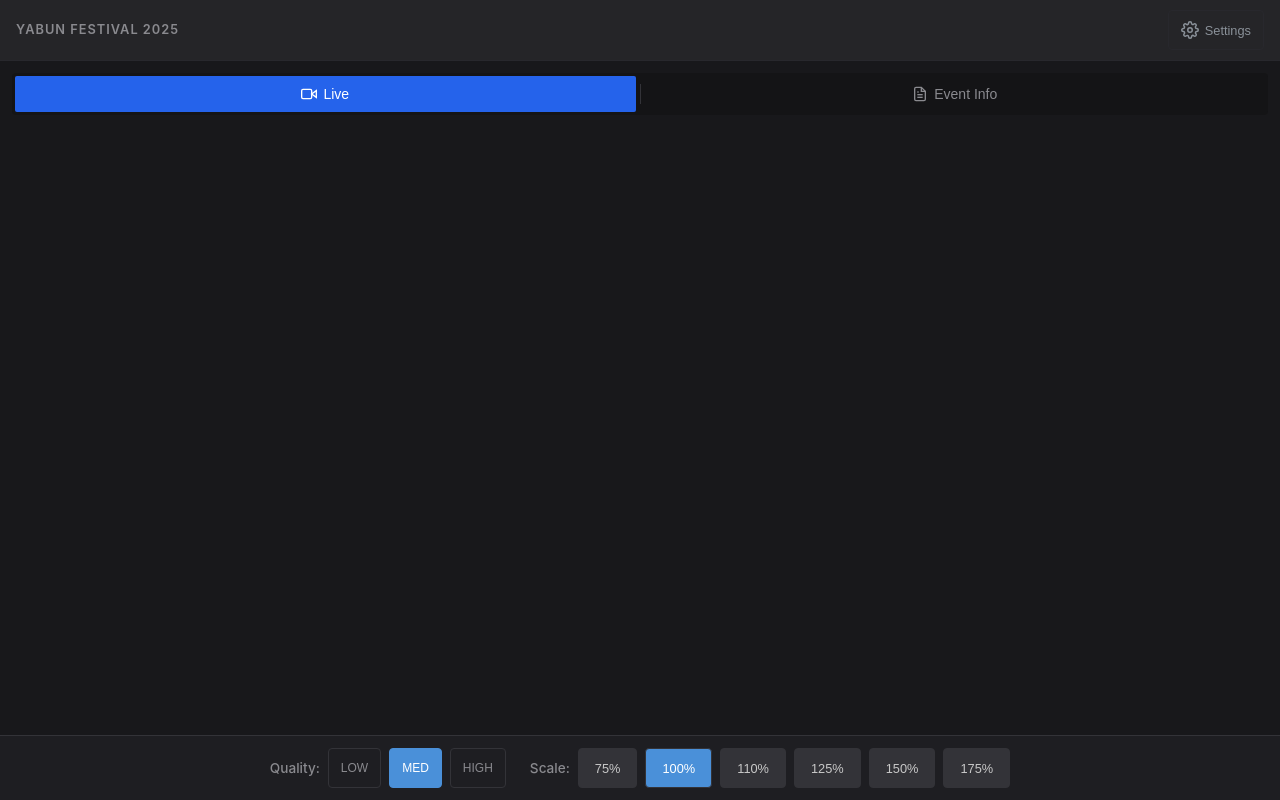
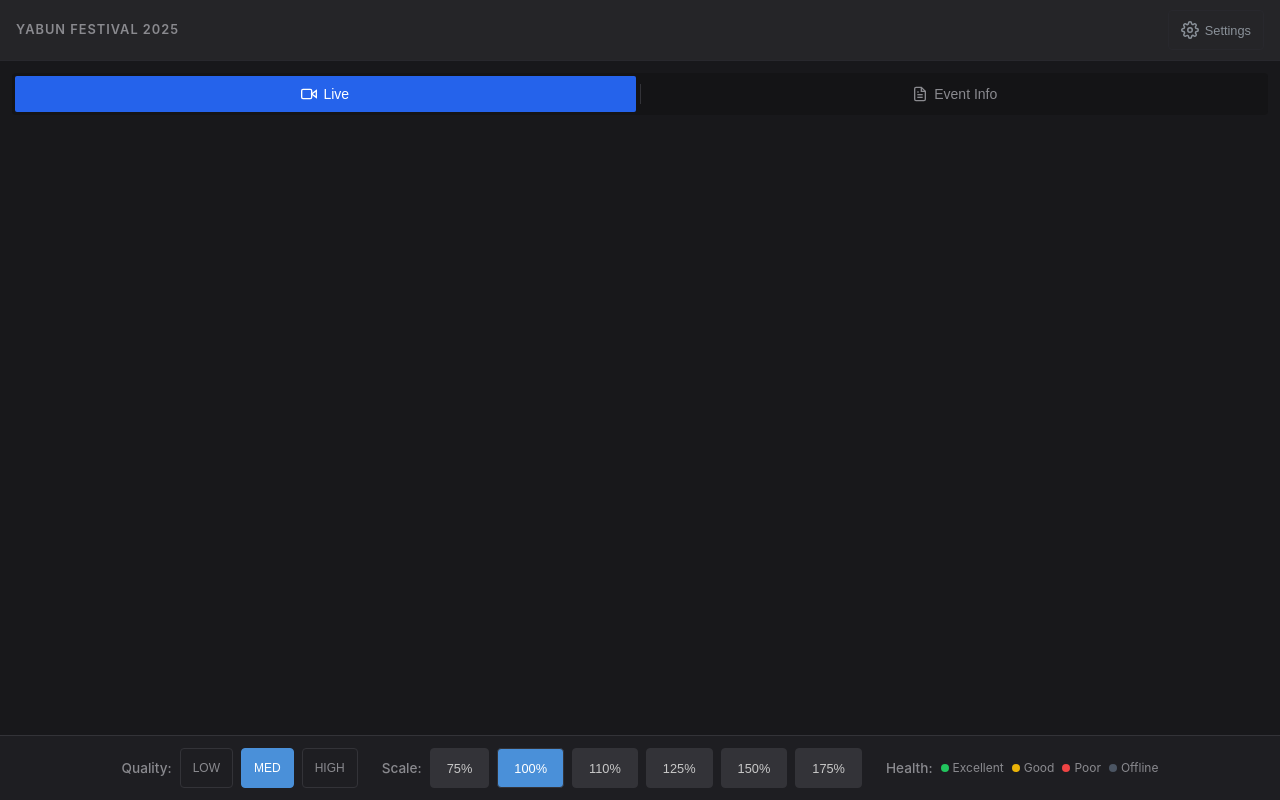
Before and after one commit to MediahouseTech/Play, a website: page index.html in a window 1280 px wide. Drawn offline with nearby package versions, Linux system fonts and the light colour scheme; no server answers.

Commit message:
Add connection health legend to footer

```diff
--- a/css/dashboard.css
+++ b/css/dashboard.css
@@ -2486,6 +2486,41 @@ html, body {
     opacity: 0.5;
 }
 
+/* Footer legend for connection health */
+.footer-legend {
+    font-size: 0.75rem;
+}
+
+.legend-item {
+    display: inline-flex;
+    align-items: center;
+    gap: 4px;
+    color: var(--text-secondary);
+}
+
+.legend-dot {
+    width: 8px;
+    height: 8px;
+    border-radius: 50%;
+    display: inline-block;
+}
+
+.legend-dot.excellent {
+    background: #22c55e;
+}
+
+.legend-dot.good {
+    background: #eab308;
+}
+
+.legend-dot.poor {
+    background: #ef4444;
+}
+
+.legend-dot.unknown {
+    background: #4b5563;
+}
+
 /* ============================================
    AUDIO TOGGLE - Stream monitor speaker icon
    Click to hear audio from one stream at a time
--- a/index.html
+++ b/index.html
@@ -7,7 +7,7 @@
     <title>Crew Dashboard</title>
     <script src="https://cdn.jsdelivr.net/npm/hls.js@latest"></script>
     <link rel="stylesheet" href="css/premiere-theme.css?v=3.0">
-    <link rel="stylesheet" href="css/dashboard.css?v=12.6">
+    <link rel="stylesheet" href="css/dashboard.css?v=12.7">
 </head>
 <body>
     <div class="dashboard">
@@ -80,6 +80,13 @@
                 <button class="btn btn-secondary scale-btn" data-scale="125" onclick="setScale(125)" title="25% larger">125%</button>
                 <button class="btn btn-secondary scale-btn" data-scale="150" onclick="setScale(150)" title="50% larger">150%</button>
                 <button class="btn btn-secondary scale-btn" data-scale="175" onclick="setScale(175)" title="75% larger">175%</button>
+            </div>
+            <div class="footer-group footer-legend">
+                <span class="footer-label">Health:</span>
+                <span class="legend-item"><span class="legend-dot excellent"></span>Excellent</span>
+                <span class="legend-item"><span class="legend-dot good"></span>Good</span>
+                <span class="legend-item"><span class="legend-dot poor"></span>Poor</span>
+                <span class="legend-item"><span class="legend-dot unknown"></span>Offline</span>
             </div>
         </footer>
     </div>
```
Also changed, not shown: 2 other files.
